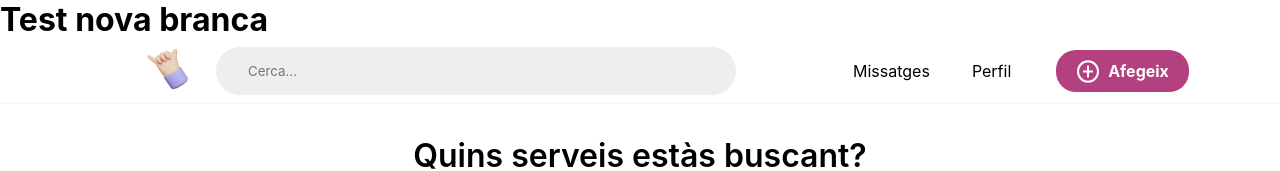
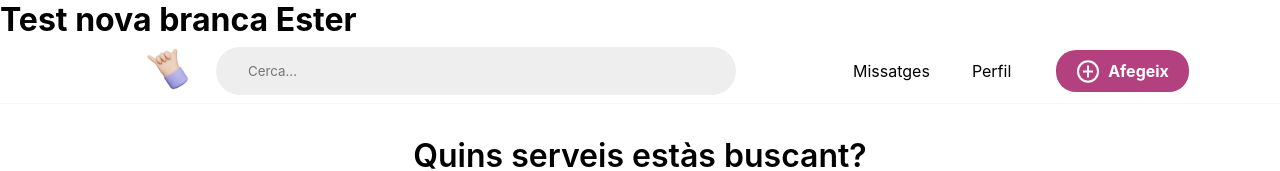
Before and after one commit to danifdezalonso/hourglass-app, a React (Create React App) app: page / in a window 1280 px wide. Shown: the top 171 px of the page. Built offline with nearby package versions, Linux system fonts and the light colour scheme.

Commit message:
test nova branca ester

```diff
--- a/src/App.js
+++ b/src/App.js
@@ -6,7 +6,7 @@ import Filter from "./components/Filter";
 export default function App() {
   return (
     <div className="App">
-      <h1>Test nova branca</h1>
+      <h1>Test nova branca Ester</h1>
       <Header />
       <Filter />
       <Highlights title="Serveis destacats per la llar" />
```
